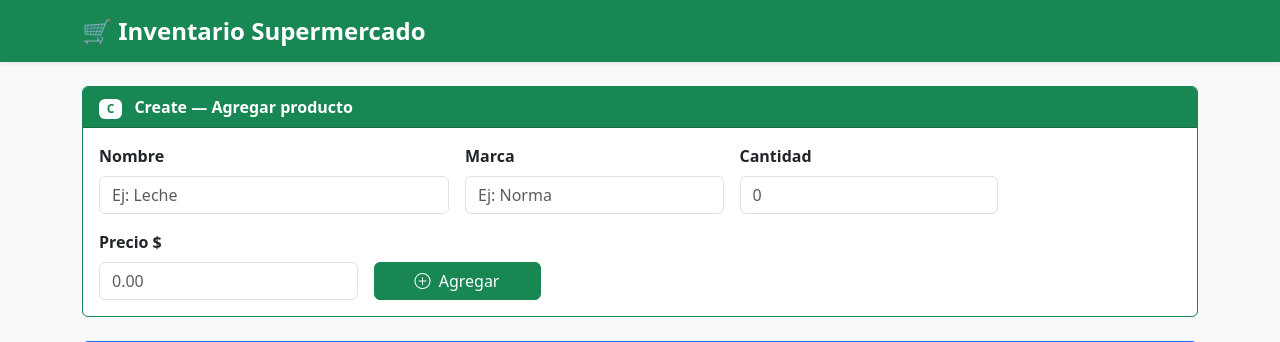
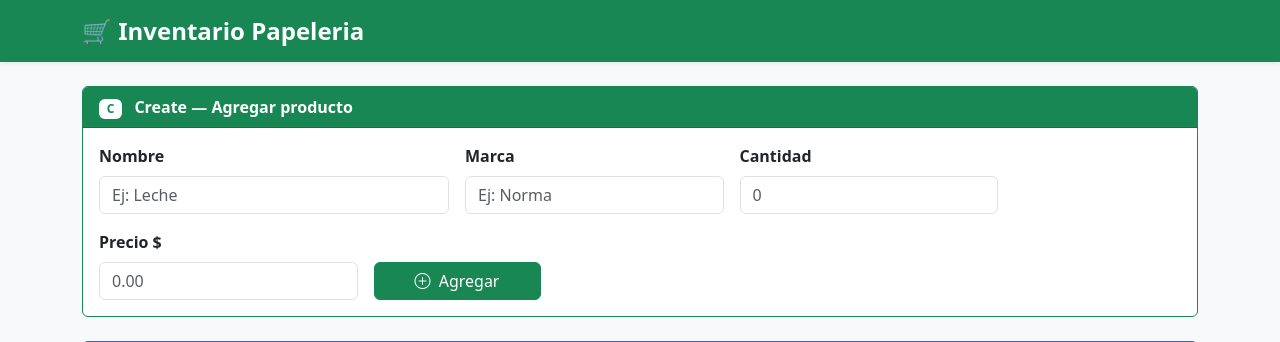
Before and after one commit to yessbertel/crud_utiles_escolares, a Flask app: page / in a window 1280 px wide. Shown: the top 342 px of the page. Run offline with Flask 3, Linux system fonts and the light colour scheme.

Commit message:
Update index.html

```diff
--- a/templates/index.html
+++ b/templates/index.html
@@ -3,7 +3,7 @@
 <head>
   <meta charset="UTF-8">
   <meta name="viewport" content="width=device-width, initial-scale=1">
-  <title>Inventario Supermercado</title>
+  <title>Inventario Papeleria</title>
 
   <!-- ✅ Bootstrap 5 CDN — solo esto, sin instalar nada -->
   <link
@@ -22,7 +22,7 @@
   <nav class="navbar navbar-dark bg-success shadow-sm">
     <div class="container">
       <span class="navbar-brand fw-bold fs-4">
-        🛒 Inventario Supermercado
+        🛒 Inventario Papeleria
       </span>
     </div>
   </nav>
```
